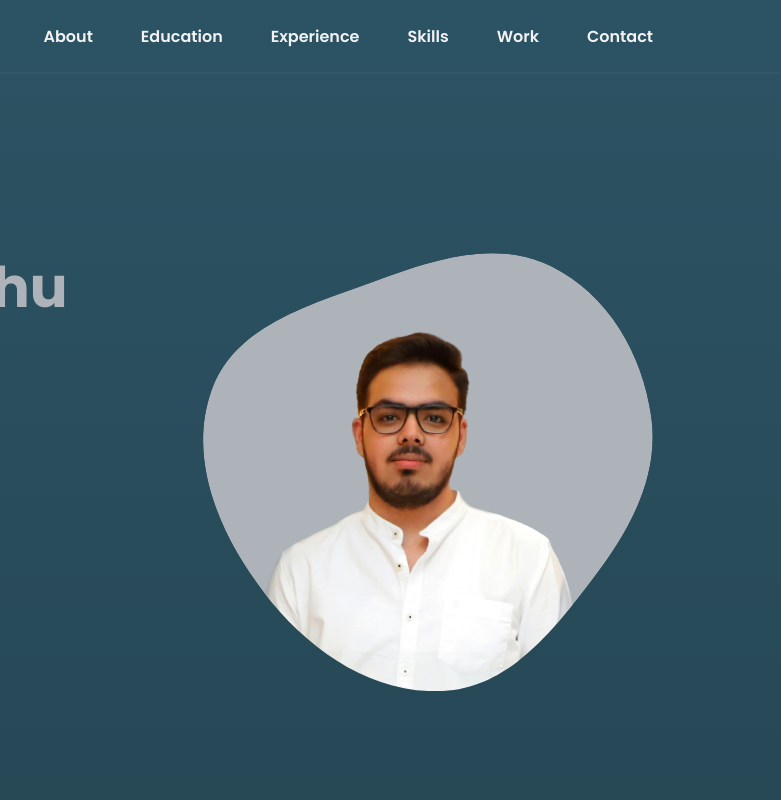
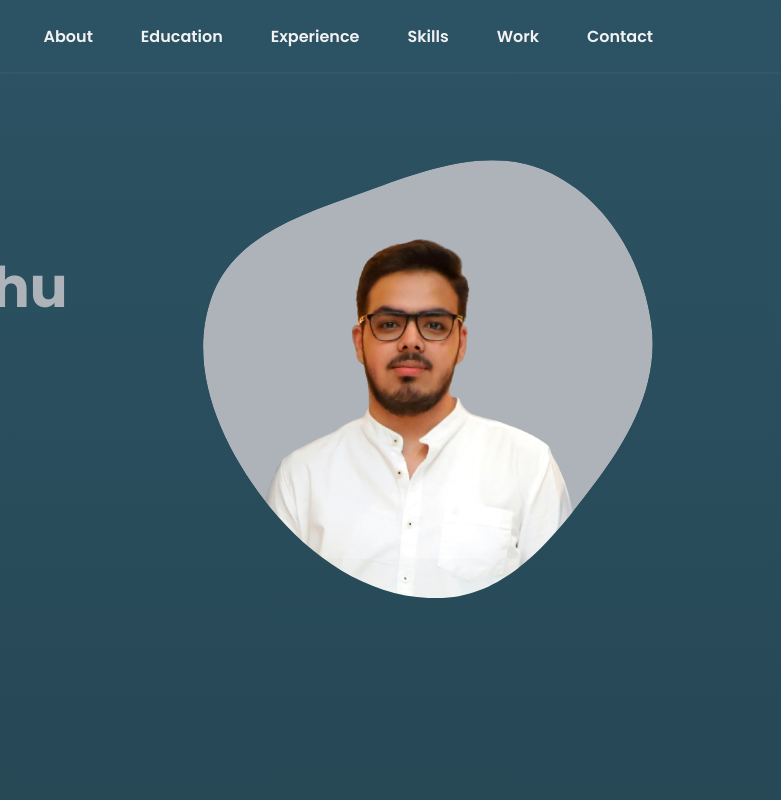
Before and after one commit to DiptanshuM/diptanshumann.github.io, a plain HTML site: page index.html in a window 1280 px wide. Shown: the top 800 px of the page, 499-1280 px from the left. Drawn offline with nearby package versions, Linux system fonts and the light colour scheme.

Commit message:
Update styles.css

```diff
--- a/assets/css/styles.css
+++ b/assets/css/styles.css
@@ -741,7 +741,7 @@ img {
   }
   .home__img {
     width: 400px;
-    bottom: 10%;
+    bottom: 22%;
   }
   .about__container {
     padding-top: 2rem;
```
